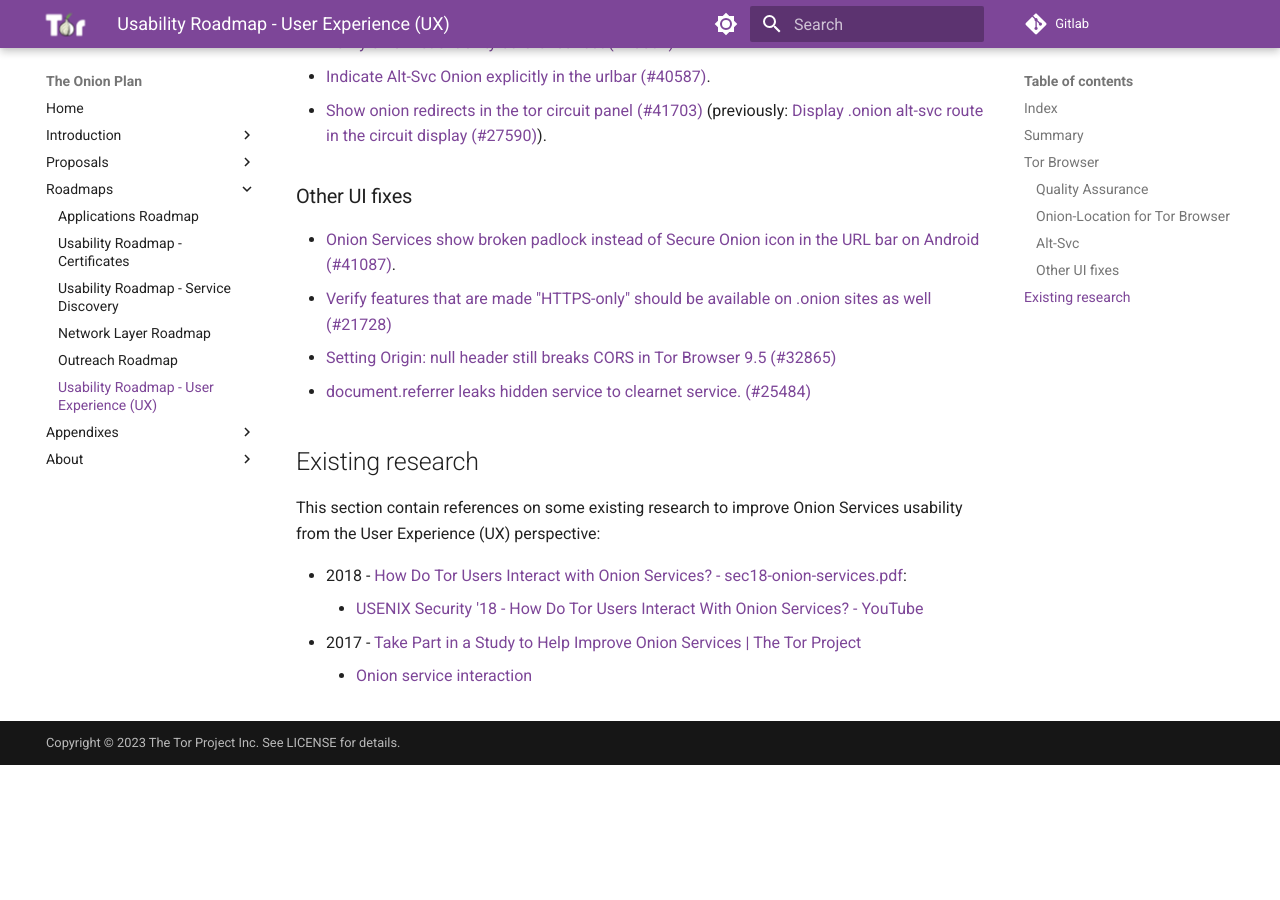
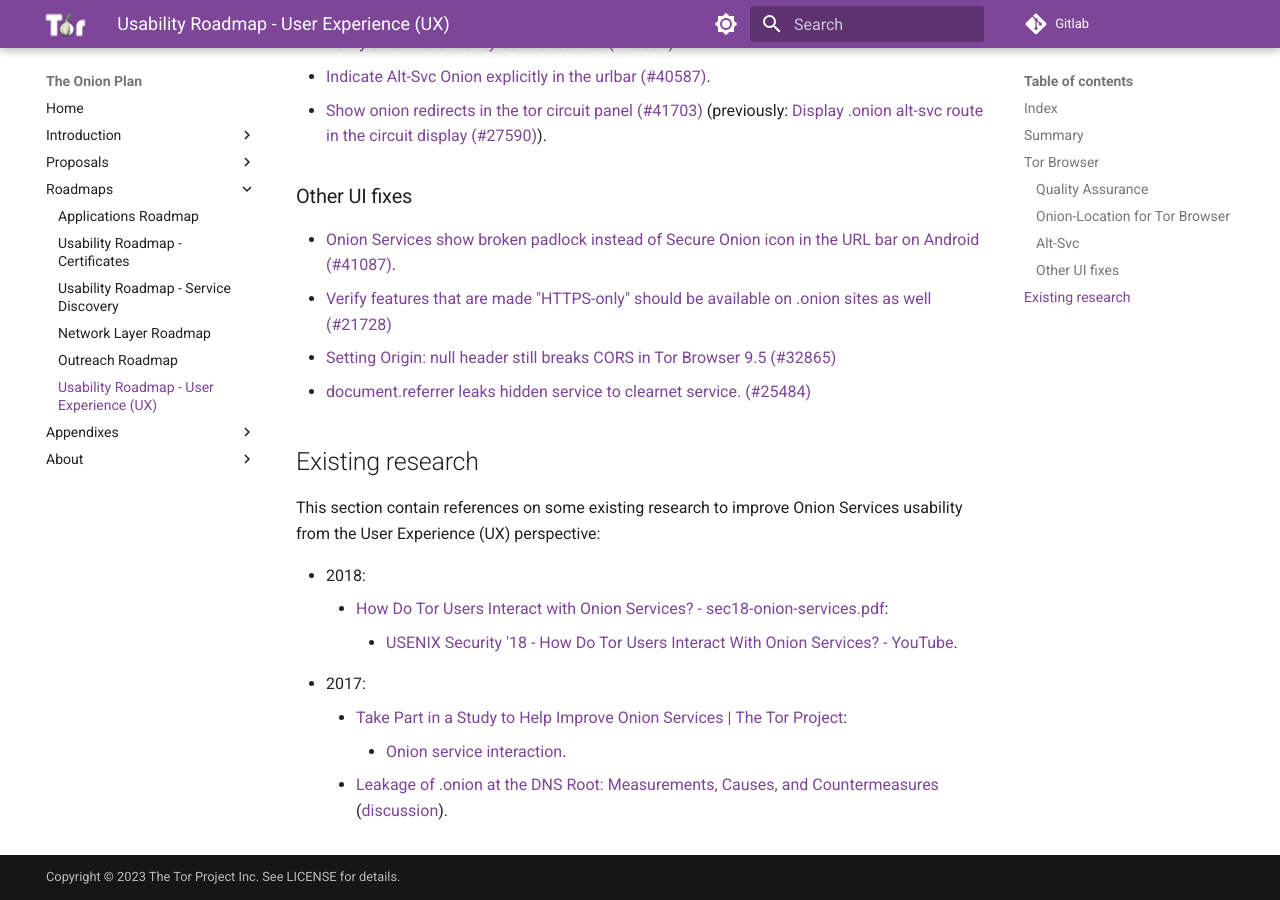
Before and after one commit to offsoc/onionplan, an MkDocs documentation site: the page built from docs/roadmaps/ux.md, in a window 1280 px wide and 900 px high, scrolled down 1424 px. Built offline with MkDocs 1.6.1 and Material for MkDocs 9.7.7, drawn with Linux system fonts in a browser that asks for light colours; before the commit the page ends 2189 px from its top, so only the background shows below that.

Commit message:
Feat: UX: more research

```diff
--- a/docs/roadmaps/ux.md
+++ b/docs/roadmaps/ux.md
@@ -55,7 +55,11 @@ Needs input from UX and Applications Teams on what to include in the roadmap.
 This section contain references on some existing research to improve Onion
 Services usability from the User Experience (UX) perspective:
 
-* 2018 - [How Do Tor Users Interact with Onion Services? - sec18-onion-services.pdf](https://nymity.ch/onion-services/pdf/sec18-onion-services.pdf):
-    * [USENIX Security '18 - How Do Tor Users Interact With Onion Services? - YouTube](https://www.youtube.com/watch?v=MYR4sB3wPOg)
-* 2017 - [Take Part in a Study to Help Improve Onion Services | The Tor Project](https://blog.torproject.org/take-part-study-help-improve-onion-services/)
-    * [Onion service interaction](https://nymity.ch/onion-services/)
+* 2018:
+    * [How Do Tor Users Interact with Onion Services? - sec18-onion-services.pdf](https://nymity.ch/onion-services/pdf/sec18-onion-services.pdf):
+        * [USENIX Security '18 - How Do Tor Users Interact With Onion Services? - YouTube](https://www.youtube.com/watch?v=MYR4sB3wPOg).
+* 2017:
+    * [Take Part in a Study to Help Improve Onion Services | The Tor Project](https://blog.torproject.org/take-part-study-help-improve-onion-services/):
+        * [Onion service interaction](https://nymity.ch/onion-services/).
+    * [Leakage of .onion at the DNS Root: Measurements, Causes, and Countermeasures](https://seal.cs.ucf.edu/doc/tnet17.pdf)
+      ([discussion](https://gitlab.torproject.org/tpo/onion-services/onion-support/-/issues/53)).
```
